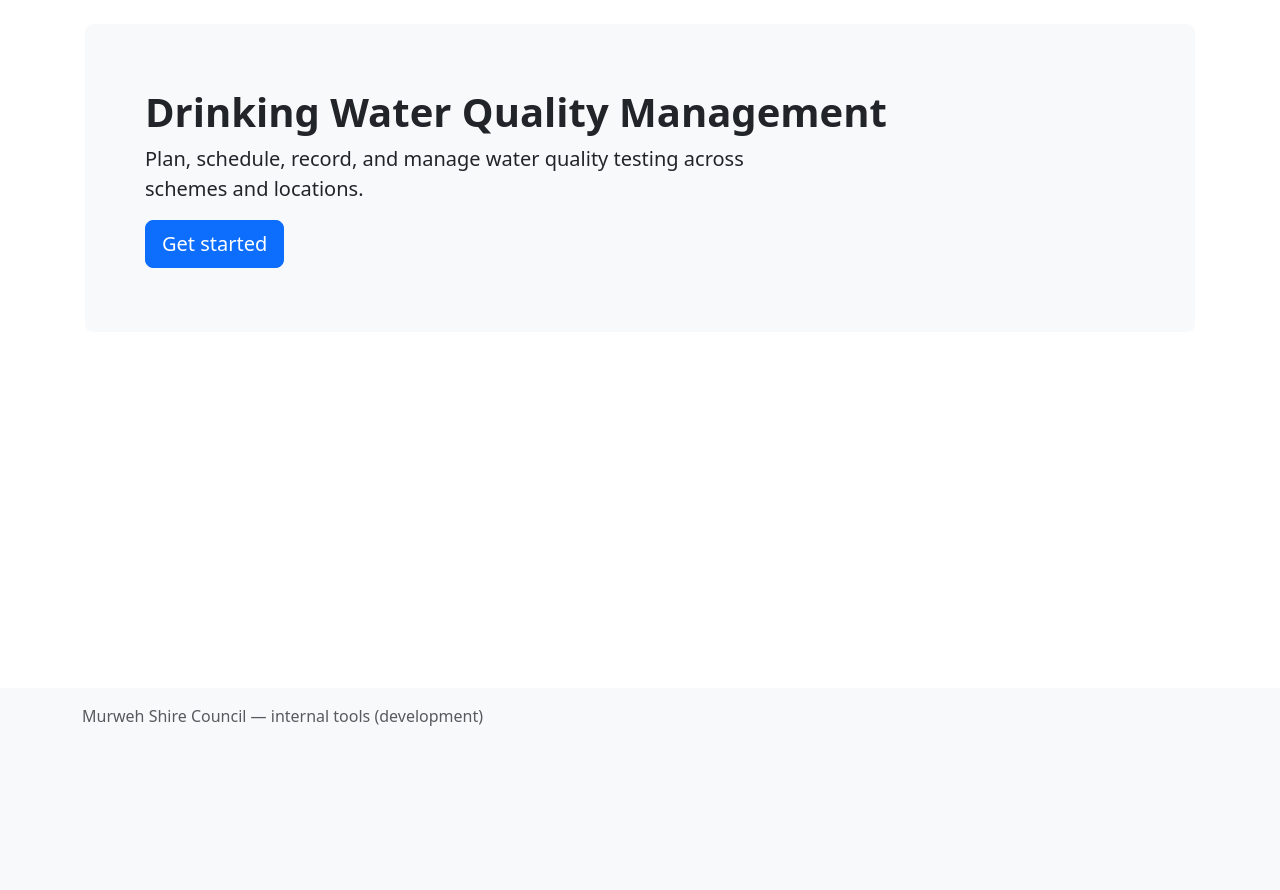
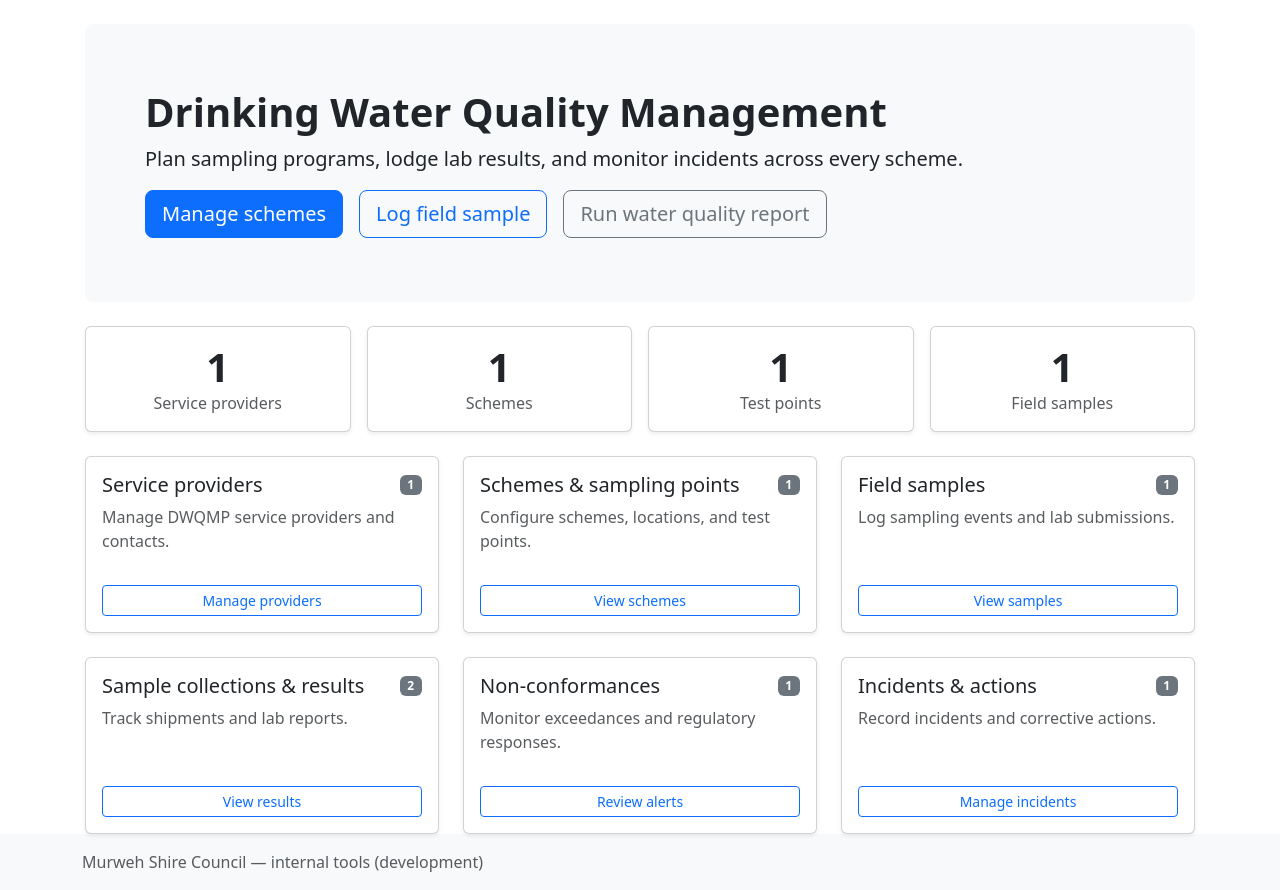
Before and after one commit to jacobbarton1/mylga, a Django app: page /water/ in a window 1280 px wide. Shown: the part 56-946 px from the top of the page. Before the commit the page ends 782 px from the top, so only its background shows below. Run offline with Django 4.2, Linux system fonts and the light colour scheme; a user stored in the database is signed in; data comes from the database, SQL or seed files in the repository.

Commit message:
Updated dwqmp ui to match fleet ui update

```diff
--- a/dwqmp/urls.py
+++ b/dwqmp/urls.py
@@ -3,20 +3,26 @@ from django.urls import path
 from .views import (
     CorrectiveActionCreateView,
     CorrectiveActionListView,
+    CorrectiveActionUpdateView,
+    DWQMPReportView,
     FieldSampleCreateView,
     FieldSampleListView,
     FieldSampleUpdateView,
     HomeView,
     IncidentCreateView,
     IncidentListView,
+    IncidentUpdateView,
     NonConformanceCreateView,
     NonConformanceListView,
+    NonConformanceUpdateView,
     SampleCollectionCreateView,
     SampleCollectionListView,
     SampleCollectionUpdateView,
     SampleResultCreateView,
     SampleResultListView,
+    SampleResultUpdateView,
     SchemeCreateView,
+    SchemeDetailView,
     SchemeListView,
     SchemeUpdateView,
     ServiceProviderCreateView,
@@ -43,6 +49,7 @@ urlpatterns = [
         name="serviceprovider_update",
     ),
     path("schemes/", SchemeListView.as_view(), name="scheme_list"),
+    path("schemes/<int:pk>/", SchemeDetailView.as_view(), name="scheme_detail"),
     path("schemes/new/", SchemeCreateView.as_view(), name="scheme_create"),
     path("schemes/<int:pk>/edit/", SchemeUpdateView.as_view(), name="scheme_update"),
     path("testpoints/", TestPointListView.as_view(), name="testpoint_list"),
@@ -73,6 +80,11 @@ urlpatterns = [
     path("results/", SampleResultListView.as_view(), name="sampleresult_list"),
     path("results/new/", SampleResultCreateView.as_view(), name="sampleresult_create"),
     path(
+        "results/<int:pk>/edit/",
+        SampleResultUpdateView.as_view(),
+        name="sampleresult_update",
+    ),
+    path(
         "nonconformances/",
         NonConformanceListView.as_view(),
         name="nonconformance_list",
@@ -82,8 +94,24 @@ urlpatterns = [
         NonConformanceCreateView.as_view(),
         name="nonconformance_create",
     ),
+    path(
+        "nonconformances/<int:pk>/edit/",
+        NonConformanceUpdateView.as_view(),
+        name="nonconformance_update",
+    ),
     path("incidents/", IncidentListView.as_view(), name="incident_list"),
     path("incidents/new/", IncidentCreateView.as_view(), name="incident_create"),
+    path(
+        "incidents/<int:pk>/edit/",
+        IncidentUpdateView.as_view(),
+        name="incident_update",
+    ),
     path("actions/", CorrectiveActionListView.as_view(), name="correctiveaction_list"),
     path("actions/new/", CorrectiveActionCreateView.as_view(), name="correctiveaction_create"),
+    path(
+        "actions/<int:pk>/edit/",
+        CorrectiveActionUpdateView.as_view(),
+        name="correctiveaction_update",
+    ),
+    path("reports/", DWQMPReportView.as_view(), name="report"),
 ]
--- a/dwqmp/views.py
+++ b/dwqmp/views.py
@@ -1,10 +1,11 @@
 from django.contrib.auth.decorators import login_required
 from django.utils.decorators import method_decorator
-from django.views.generic import CreateView, ListView, TemplateView, UpdateView
+from django.views.generic import CreateView, DetailView, ListView, TemplateView, UpdateView
 from django.urls import reverse_lazy
 
 from .forms import (
     CorrectiveActionForm,
+    DWQMPReportForm,
     FieldSampleForm,
     IncidentForm,
     LaboratoryForm,
@@ -34,6 +35,71 @@ from .models import (
 @method_decorator(login_required, name="dispatch")
 class HomeView(TemplateView):
     template_name = "dwqmp/home.html"
+
+    def get_context_data(self, **kwargs):
+        context = super().get_context_data(**kwargs)
+        counts = {
+            "providers": ServiceProvider.objects.count(),
+            "schemes": Scheme.objects.count(),
+            "test_points": TestPoint.objects.count(),
+            "field_samples": FieldSample.objects.count(),
+            "collections": SampleCollection.objects.count(),
+            "results": SampleResult.objects.count(),
+            "non_conformances": NonConformance.objects.count(),
+            "incidents": Incident.objects.count(),
+            "actions": CorrectiveAction.objects.count(),
+        }
+        context["metrics"] = [
+            {"label": "Service providers", "value": counts["providers"]},
+            {"label": "Schemes", "value": counts["schemes"]},
+            {"label": "Test points", "value": counts["test_points"]},
+            {"label": "Field samples", "value": counts["field_samples"]},
+        ]
+        context["nav_cards"] = [
+            {
+                "title": "Service providers",
+                "description": "Manage DWQMP service providers and contacts.",
+                "count": counts["providers"],
+                "url": reverse_lazy("dwqmp:serviceprovider_list"),
+                "action": "Manage providers",
+            },
+            {
+                "title": "Schemes & sampling points",
+                "description": "Configure schemes, locations, and test points.",
+                "count": counts["schemes"],
+                "url": reverse_lazy("dwqmp:scheme_list"),
+                "action": "View schemes",
+            },
+            {
+                "title": "Field samples",
+                "description": "Log sampling events and lab submissions.",
+                "count": counts["field_samples"],
+                "url": reverse_lazy("dwqmp:fieldsample_list"),
+                "action": "View samples",
+            },
+            {
+                "title": "Sample collections & results",
+                "description": "Track shipments and lab reports.",
+                "count": counts["results"],
+                "url": reverse_lazy("dwqmp:sampleresult_list"),
+                "action": "View results",
+            },
+            {
+                "title": "Non-conformances",
+                "description": "Monitor exceedances and regulatory responses.",
+                "count": counts["non_conformances"],
+                "url": reverse_lazy("dwqmp:nonconformance_list"),
+                "action": "Review alerts",
+            },
+            {
+                "title": "Incidents & actions",
+                "description": "Record incidents and corrective actions.",
+                "count": counts["incidents"],
+                "url": reverse_lazy("dwqmp:incident_list"),
+                "action": "Manage incidents",
+            },
+        ]
+        return context
 
 
 @method_decorator(login_required, name="dispatch")
@@ -65,6 +131,21 @@ class SchemeListView(ListView):
 
 
 @method_decorator(login_required, name="dispatch")
+class SchemeDetailView(DetailView):
+    model = Scheme
+    template_name = "dwqmp/scheme_detail.html"
+
+    def get_context_data(self, **kwargs):
+        context = super().get_context_data(**kwargs)
+        scheme = self.object
+        context["test_points"] = scheme.test_points.select_related("scheme").all()
+        context["field_sample_count"] = FieldSample.objects.filter(
+            test_point__scheme=scheme
+        ).count()
+        return context
+
+
+@method_decorator(login_required, name="dispatch")
 class SchemeCreateView(CreateView):
     model = Scheme
     form_class = SchemeForm
@@ -92,6 +173,13 @@ class TestPointCreateView(CreateView):
     form_class = TestPointForm
     success_url = reverse_lazy("dwqmp:testpoint_list")
     template_name = "dwqmp/form.html"
+
+    def get_initial(self):
+        initial = super().get_initial()
+        scheme_id = self.request.GET.get("scheme")
+        if scheme_id:
+            initial["scheme"] = scheme_id
+        return initial
 
 
 @method_decorator(login_required, name="dispatch")
@@ -161,6 +249,14 @@ class SampleResultCreateView(CreateView):
 
 
 @method_decorator(login_required, name="dispatch")
+class SampleResultUpdateView(UpdateView):
+    model = SampleResult
+    form_class = SampleResultForm
+    success_url = reverse_lazy("dwqmp:sampleresult_list")
+    template_name = "dwqmp/form.html"
+
+
+@method_decorator(login_required, name="dispatch")
 class NonConformanceListView(ListView):
     model = NonConformance
     template_name = "dwqmp/nonconformance_list.html"
@@ -168,6 +264,14 @@ class NonConformanceListView(ListView):
 
 @method_decorator(login_required, name="dispatch")
 class NonConformanceCreateView(CreateView):
+    model = NonConformance
+    form_class = NonConformanceForm
+    success_url = reverse_lazy("dwqmp:nonconformance_list")
+    template_name = "dwqmp/form.html"
+
+
+@method_decorator(login_required, name="dispatch")
+class NonConformanceUpdateView(UpdateView):
     model = NonConformance
     form_class = NonConformanceForm
     success_url = reverse_lazy("dwqmp:nonconformance_list")
@@ -189,6 +293,14 @@ class IncidentCreateView(CreateView):
 
 
 @method_decorator(login_required, name="dispatch")
+class IncidentUpdateView(UpdateView):
+    model = Incident
+    form_class = IncidentForm
+    success_url = reverse_lazy("dwqmp:incident_list")
+    template_name = "dwqmp/form.html"
+
+
+@method_decorator(login_required, name="dispatch")
 class CorrectiveActionListView(ListView):
     model = CorrectiveAction
     template_name = "dwqmp/correctiveaction_list.html"
@@ -200,3 +312,50 @@ class CorrectiveActionCreateView(CreateView):
     form_class = CorrectiveActionForm
     success_url = reverse_lazy("dwqmp:correctiveaction_list")
     template_name = "dwqmp/form.html"
+
+
+@method_decorator(login_required, name="dispatch")
+class CorrectiveActionUpdateView(UpdateView):
+    model = CorrectiveAction
+    form_class = CorrectiveActionForm
+    success_url = reverse_lazy("dwqmp:correctiveaction_list")
+    template_name = "dwqmp/form.html"
+
+
+@method_decorator(login_required, name="dispatch")
+class DWQMPReportView(TemplateView):
+    template_name = "dwqmp/report.html"
+
+    def get_context_data(self, **kwargs):
+        context = super().get_context_data(**kwargs)
+        form = DWQMPReportForm(self.request.GET or None)
+        context["form"] = form
+        context["results"] = None
+        if form.is_valid():
+            start = form.cleaned_data["start_date"]
+            end = form.cleaned_data["end_date"]
+            new_samples = FieldSample.objects.filter(
+                collected_at__date__gte=start, collected_at__date__lte=end
+            ).select_related("test_point", "collected_by")
+            sample_collections = SampleCollection.objects.filter(
+                sent_at__date__gte=start, sent_at__date__lte=end
+            ).prefetch_related("field_samples")
+            non_conformances = NonConformance.objects.filter(
+                date_created__date__gte=start, date_created__date__lte=end
+            ).select_related("sample_result", "sample_result__field_sample")
+            incidents = Incident.objects.filter(
+                occurred_at__date__gte=start, occurred_at__date__lte=end
+            ).select_related("non_conformance")
+            corrective_actions = CorrectiveAction.objects.filter(
+                estimated_delivery_date__gte=start, estimated_delivery_date__lte=end
+            ).select_related("incident")
+            context["results"] = {
+                "start": start,
+                "end": end,
+                "new_samples": new_samples,
+                "sample_collections": sample_collections,
+                "non_conformances": non_conformances,
+                "incidents": incidents,
+                "actions": corrective_actions,
+            }
+        return context
--- a/templates/dwqmp/home.html
+++ b/templates/dwqmp/home.html
@@ -4,10 +4,48 @@
 <div class="p-5 bg-light rounded-3 mb-4">
   <div class="container-fluid py-3">
     <h1 class="display-6 fw-bold">Drinking Water Quality Management</h1>
-    <p class="col-md-8 fs-5">
-      Plan, schedule, record, and manage water quality testing across schemes and locations.
+    <p class="col-md-10 fs-5">
+      Plan sampling programs, lodge lab results, and monitor incidents across every scheme.
     </p>
-    <a class="btn btn-primary btn-lg" href="{% url 'dwqmp:scheme_list' %}">Get started</a>
+    <div class="d-flex flex-wrap gap-3">
+      <a class="btn btn-primary btn-lg" href="{% url 'dwqmp:scheme_list' %}">Manage schemes</a>
+      <a class="btn btn-outline-primary btn-lg" href="{% url 'dwqmp:fieldsample_create' %}">
+        Log field sample
+      </a>
+      <a class="btn btn-outline-secondary btn-lg" href="{% url 'dwqmp:report' %}">
+        Run water quality report
+      </a>
+    </div>
   </div>
 </div>
+
+<div class="row g-3 mb-4">
+  {% for metric in metrics %}
+  <div class="col-6 col-md-3">
+    <div class="card text-center shadow-sm h-100">
+      <div class="card-body">
+        <div class="display-6 fw-bold">{{ metric.value }}</div>
+        <p class="text-muted mb-0">{{ metric.label }}</p>
+      </div>
+    </div>
+  </div>
+  {% endfor %}
+</div>
+
+<div class="row g-4">
+  {% for card in nav_cards %}
+  <div class="col-md-6 col-xl-4">
+    <div class="card h-100 shadow-sm">
+      <div class="card-body d-flex flex-column">
+        <div class="d-flex justify-content-between align-items-center mb-2">
+          <h5 class="mb-0">{{ card.title }}</h5>
+          <span class="badge bg-secondary">{{ card.count }}</span>
+        </div>
+        <p class="text-muted flex-grow-1">{{ card.description }}</p>
+        <a class="btn btn-outline-primary btn-sm mt-3" href="{{ card.url }}">{{ card.action }}</a>
+      </div>
+    </div>
+  </div>
+  {% endfor %}
+</div>
 {% endblock %}
```
Also changed, not shown: dwqmp/forms.py (+17 -0 lines), templates/dwqmp/correctiveaction_list.html (+5 -2 lines), templates/dwqmp/fieldsample_list.html (+6 -3 lines), templates/dwqmp/incident_list.html (+6 -3 lines), templates/dwqmp/nonconformance_list.html (+6 -3 lines), templates/dwqmp/report.html (added, +150 -0 lines), templates/dwqmp/samplecollection_list.html (+6 -3 lines), templates/dwqmp/sampleresult_list.html (+5 -2 lines), templates/dwqmp/scheme_detail.html (added, +71 -0 lines), templates/dwqmp/scheme_list.html (+8 -1 lines), templates/dwqmp/serviceprovider_list.html (+5 -2 lines), templates/dwqmp/testpoint_list.html (+5 -2 lines).
